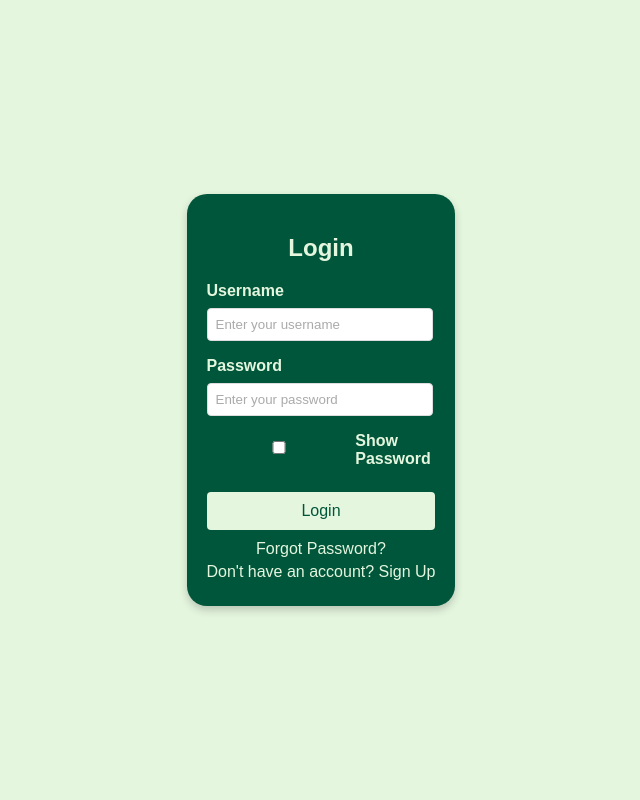
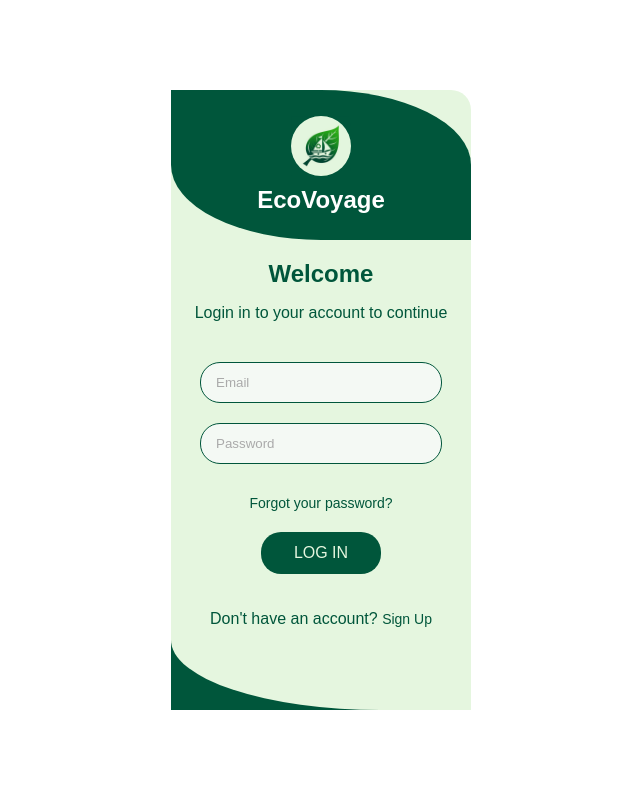
Before and after one commit to Abhishek-28K/EcoVoyage, a Django app: page /login/ in a window 1280 px wide. Shown: the whole page, without its empty margins (319-959 px from the left). Run offline with Django 5.2, Linux system fonts and the light colour scheme.

Commit message:
loginpage frontent

```diff
--- a/templates/authapp/login.html
+++ b/templates/authapp/login.html
@@ -1,148 +1,147 @@
+{%load static%}
 <!DOCTYPE html>
 <html lang="en">
 <head>
     <meta charset="UTF-8">
     <meta name="viewport" content="width=device-width, initial-scale=1.0">
-    <title>Login Page</title>
+    <title>EcoVoyage Login</title>
     <style>
         body {
             font-family: Arial, sans-serif;
+            display: flex;
+            justify-content: center;
+            align-items: center;
+            min-height: 100vh;
+            /* background-image: url('{% static "images/loginpage.jpeg" %}'); */
             margin: 0;
-            padding: 0;
-            display: flex;
-            flex-direction: column;
-            height: 100vh;
-            justify-content: center;
-            background-color: #E5F6DF;
+            background-size: cover;
         }
 
-        .login-container {
-            background-color: #00563B;
-            padding: 20px;
+        .container {
+            background-color: #E5F6DF;
             border-radius: 20px;
-            max-width: 400px;
-            margin: 20px auto;
-            box-shadow: 0 4px 8px rgba(0, 0, 0, 0.2);
-            color: #E5F6DF;
-            transition: transform 0.3s, box-shadow 0.3s;
+            width: 300px;
+            text-align: center;
+            position: relative;
+            color: #fff;
+
         }
 
-        .login-container:hover {
-            transform: scale(1.05);
-            box-shadow: 0 8px 16px rgba(0, 0, 0, 0.2);
+        .logo {
+            display: flex;
+            justify-content: center;
+            align-items: center;
+            margin-bottom: 20px;
+            flex-direction: column;
+            background-color: #00563B;
+            border-top-right-radius: 50%;
+            border-bottom-left-radius: 50%;
+            height: 150px;
         }
 
-        .login-form h2 {
-            text-align: center;
-            color: #E5F6DF;
-            margin-bottom: 20px;
+        .logo img {
+            width: 60px;
+            height: 60px;
+            mix-blend-mode: multiply;
         }
 
-        .login-form label {
-            display: block;
-            margin-bottom: 8px;
-            color: #E5F6DF;
+        .logo span {
+            font-size: 24px;
             font-weight: bold;
+            margin-top: 10px;
+        }
+        #logocircle{
+            background-color: #E5F6DF;
+            border-radius: 50%;
+            display: flex;
+            align-content: center;
         }
 
-        .login-form input {
-            width: calc(100% - 20px);
-            padding: 8px;
-            margin-bottom: 16px;
-            border: 1px solid #ddd;
-            border-radius: 4px;
-            background-color: #fff;
-            transition: all 0.3s ease;
+        .container h1 {
+            font-size: 24px;
+            margin-bottom: 10px;
+            color: #00563B;
         }
 
-        .login-form input:focus {
-            outline: none;
-            border-color: #00a5b5;
-            box-shadow: 0 0 5px rgba(0, 165, 181, 0.5);
+        .container p {
+            font-size: 16px;
+            margin-bottom: 30px;
+            color: #00563B;
         }
 
-        .login-form input::placeholder {
+        input[type="text"],
+        input[type="password"] {
+            width: 70%;
+            padding: 12px 15px;
+            margin: 10px 0;
+            border: none;
+            border-radius: 20px;
+            background-color: #f4f9f4;
+            color: #333;
+            border: #00563B solid 1px;
+        }
+
+        input[type="text"]::placeholder,
+        input[type="password"]::placeholder {
             color: #aaa;
         }
 
-        .login-form .show-password {
-            display: flex;
-            align-items: center;
-            gap: 5px;
-            margin-bottom: 16px;
+        button {
+            background-color: #00563B;
             color: #E5F6DF;
+            padding: 12px 20px;
+            margin: 20px 0;
+            border: none;
+            border-radius: 20px;
+            cursor: pointer;
+            width: 40%;
+            font-size: 16px;
         }
 
-        .login-form button {
-            background-color: #E5F6DF;
-            color: #00563B;
-            font-size: 16px;
-            cursor: pointer;
-            padding: 10px;
-            border: none;
-            border-radius: 4px;
-            width: 100%;
-            transition: background-color 0.3s, color 0.3s, box-shadow 0.3s;
+        button:hover {
+            background-color: #d4e9d7;
         }
 
-        .login-form button:hover {
-            background-color: #f4f9f4;
+        a {
             color: #00563B;
-            box-shadow: 0 2px 6px rgba(0, 0, 0, 0.2);
+            text-decoration: none;
+            font-size: 14px;
+        }
+
+        a:hover {
+            text-decoration: underline;
         }
 
         .links {
-            text-align: center;
-            margin-top: 10px;
+            margin-top: 20px;
         }
-
-        .links a {
-            color: #E5F6DF;
-            text-decoration: none;
+        #bottomcurve{
+            border-bottom-left-radius: 70%;
+            height: 100px;
+            background-color: #E5F6DF;
         }
-
-        .links a:hover {
-            text-decoration: underline;
-        }
-
-        .links p {
-            margin: 5px 0;
+        #bottombg{
+            background-color: #00563B;
         }
     </style>
 </head>
 <body>
-    <div class="login-container">
-        <form class="login-form">
-            <h2>Login</h2>
-            <label for="username">Username</label>
-            <input type="text" id="username" name="username" placeholder="Enter your username" required>
-
-            <label for="password">Password</label>
-            <input type="password" id="password" name="password" placeholder="Enter your password" required>
-
-            <div class="show-password">
-                <input type="checkbox" id="show-password">
-                <label for="show-password">Show Password</label>
+    <div class="container">
+        <div class="logo">
+            <div id="logocircle"><img src="{% static 'images/logo.png' %}" alt="EcoVoyage"></div>
+            <span>EcoVoyage</span>
+        </div>
+        <h1>Welcome</h1>
+        <p>Login in to your account to continue</p>
+        <form>
+            <input type="text" placeholder="Email" required>
+            <input type="password" placeholder="Password" required>
+            <div class="links">
+                <a href="#">Forgot your password?</a>
             </div>
-
-            <button type="submit">Login</button>
-
-            <div class="links">
-                <a href="#" class="forgot-password">Forgot Password?</a>
-                <p>Don't have an account? <a href="#" class="signup">Sign Up</a></p>
-            </div>
+            <button type="submit">LOG IN</button>
         </form>
+        <div id="bottombg"><div id="bottomcurve"><p>Don't have an account? <a href="#">Sign Up</a></p></div></div>
     </div>
-
-    <script>
-        document.getElementById('show-password').addEventListener('change', function() {
-            const passwordField = document.getElementById('password');
-            if (this.checked) {
-                passwordField.type = 'text';
-            } else {
-                passwordField.type = 'password';
-            }
-        });
-    </script>
 </body>
 </html>
```
